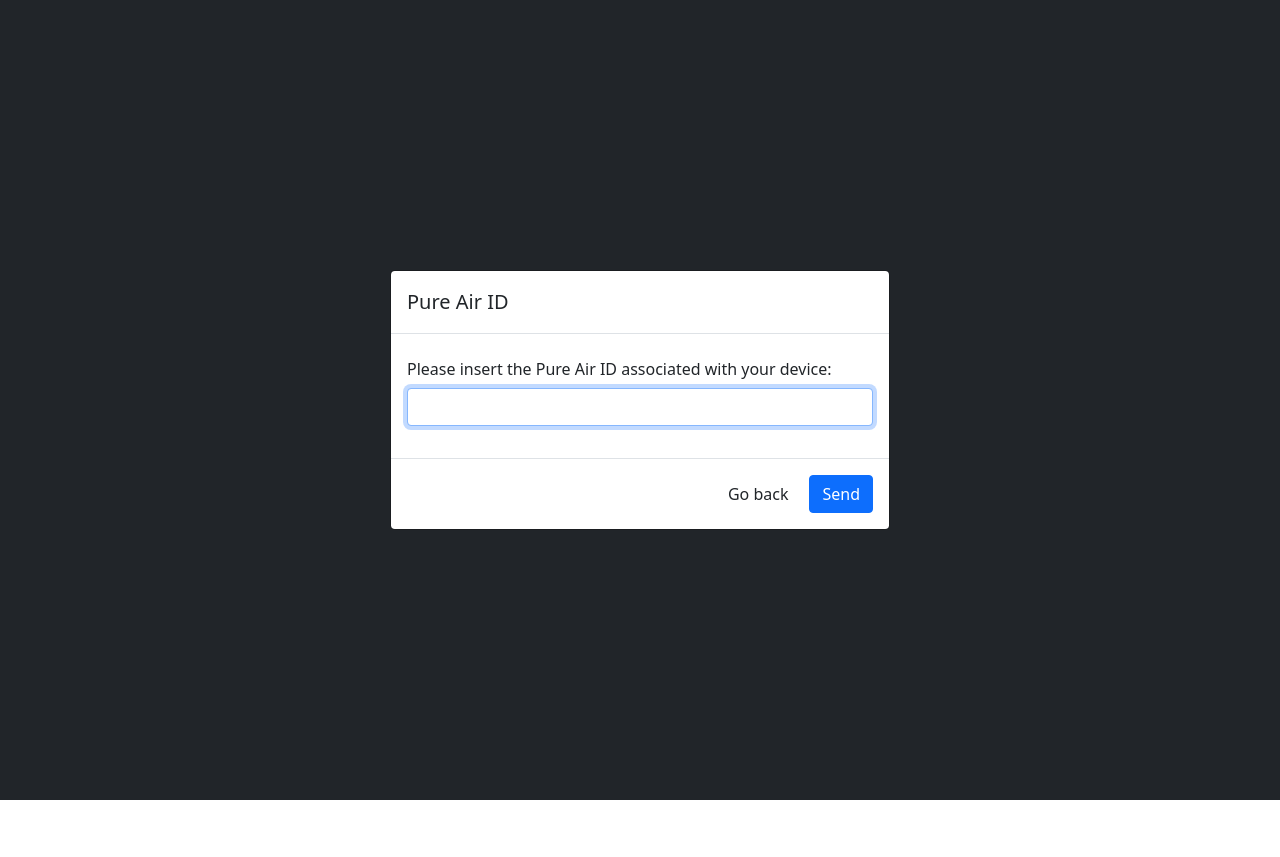
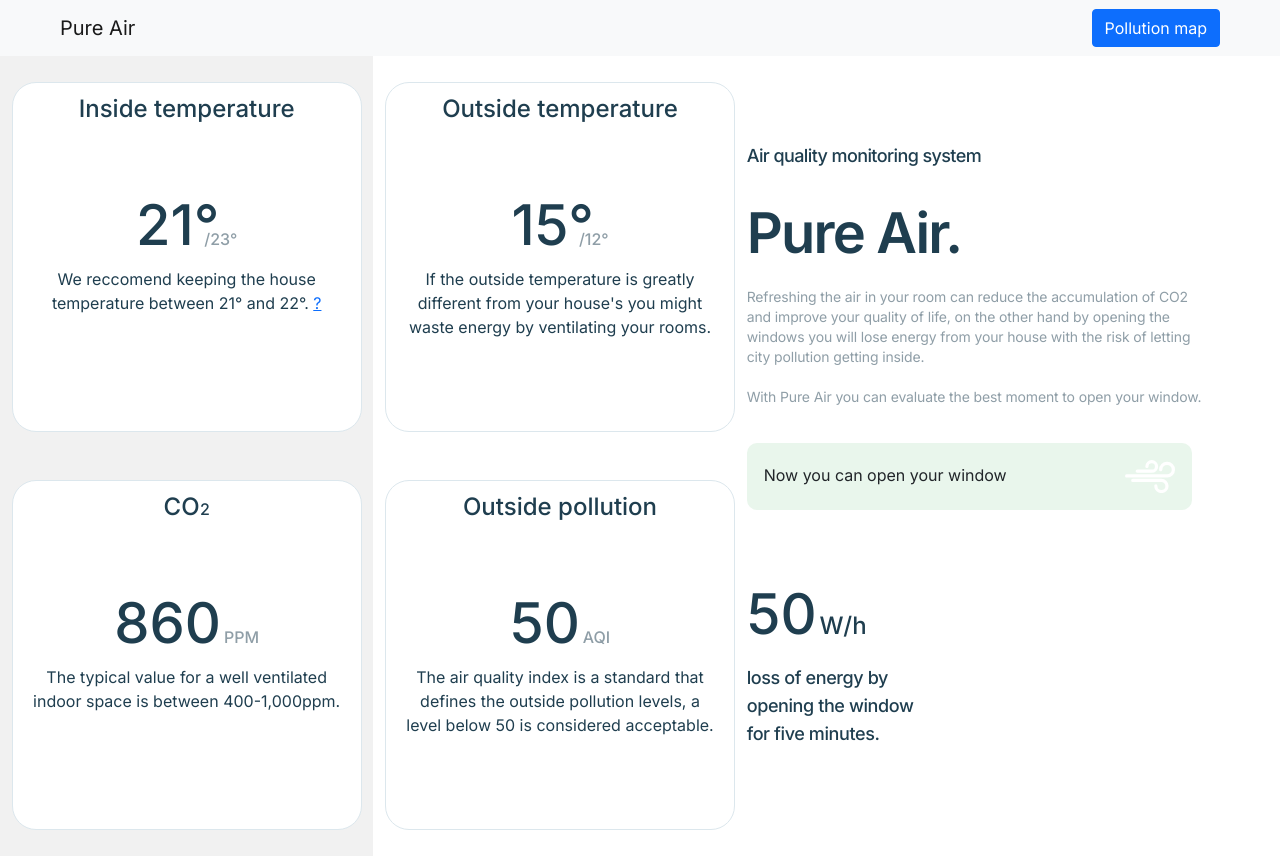
Before and after one commit to zabealbe/PureAir, a plain HTML site: page Frontend/user.html in a window 1280 px wide. Drawn offline with nearby package versions, Linux system fonts and the light colour scheme.

Commit message:
Frontend: minor fixes

```diff
--- a/Frontend/js/main.js
+++ b/Frontend/js/main.js
@@ -10,10 +10,10 @@ const vector = new ol.layer.Heatmap({
       featureProjection: "EPSG:32643"
     }),
   }),
-  blur: 50,
+  blur: 120,
   radius: 20,
   weight: function (feature) {
-    return feature.get("lpoTime");
+    return 4;
   },
 });
 
@@ -58,7 +58,7 @@ geocoder.on('addresschosen', function(evt){
   var feature = evt.feature,
       coord = evt.coordinate;
   map.getView().animate({ zoom: zoom, center: evt.coordinate });
-  getData(evt.place.lon, evt.place.lat, 100000);
+  getData(evt.place.lon, evt.place.lat, 10000);
 });
 
 function getData(lng, lat, range) {
--- a/Frontend/user.html
+++ b/Frontend/user.html
@@ -1,111 +1,141 @@
+<html>
     <head>
-    <meta charset="UTF-8">
-    <title>PureAir</title>
+        <title>Pure Air</title>
+        <link href="https://fonts.googleapis.com/icon?family=Material+Icons" rel="stylesheet">
+        <link href="https://cdn.jsdelivr.net/npm/bootstrap@5.0.2/dist/css/bootstrap.min.css" rel="stylesheet" integrity="sha384-EVSTQN3/azprG1Anm3QDgpJLIm9Nao0Yz1ztcQTwFspd3yD65VohhpuuCOmLASjC" crossorigin="anonymous">
+        <link rel="preconnect" href="https://fonts.googleapis.com">
+        <link rel="preconnect" href="https://fonts.gstatic.com" crossorigin>
+        <link href="https://fonts.googleapis.com/css2?family=Inter:wght@100;200;300;400;500;600;700;800&display=swap" rel="stylesheet">
+        <style>
+            .row {
+                --bs-gutter-x: 0;
+            }
+        </style>
 
-    <link rel="stylesheet" href="css/main.css">
+    </head>
+    <body style="height: 100vh; font-family: 'Inter', sans-serif;">
 
-    <link href="https://cdn.jsdelivr.net/npm/bootstrap@5.1.3/dist/css/bootstrap.min.css" rel="stylesheet" integrity="sha384-1BmE4kWBq78iYhFldvKuhfTAU6auU8tT94WrHftjDbrCEXSU1oBoqyl2QvZ6jIW3" crossorigin="anonymous">
-    <script src="https://cdn.jsdelivr.net/npm/chart.js@3.6.0/dist/chart.min.js"></script>
-    <link href="https://cdnjs.cloudflare.com/ajax/libs/animate.css/4.1.1/animate.min.css" rel="stylesheet">
-    <script
-            src="https://code.jquery.com/jquery-3.6.0.min.js"
-            integrity="sha256-/xUj+3OJU5yExlq6GSYGSHk7tPXikynS7ogEvDej/m4="
-            crossorigin="anonymous"></script>
-</head>
-<body>
-    <div class="px-3 py-2 bg-light border-bottom navbar">
-        <div class="navbar-brand nav-item">PureAir</div>
+        <nav class="navbar navbar-expand-lg navbar-light bg-light px-5">
+            <div class="container-fluid">
+                <a class="navbar-brand" href="#">Pure Air</a>
+                <button class="navbar-toggler" type="button" data-bs-toggle="collapse" data-bs-target="#navbarSupportedContent" aria-controls="navbarSupportedContent" aria-expanded="false" aria-label="Toggle navigation">
+                    <span class="navbar-toggler-icon"></span>
+                </button>
                 <div class="text-end nav-item">
                     <a class="btn btn-primary" href="index.html">Pollution map</a>
                 </div>
             </div>
-    <div class="container h-100">
-        <div class="row h-100">
-            <div class="col-sm mt-5">
-                <div class="chart-container">
-                    <canvas id="chart"></canvas>
-                </div>
-                <div class="chart-container mt-5">
-                    <canvas id="chart2"></canvas>
+        </nav>
+
+
+            <div style="height: 100%;" class="row">
+                <div style="background-color: #F1F1F1;" class="col d-flex flex-column justify-content-center align-items-center">
+                    <div class="card" style="width: 350px; height: 350px; border: 1px solid #DCE7ED; border-radius: 24px;">
+                        <div class="card-body text-center">
+                            <h6 class="card-subtitle mb-2" style="font-size: 24px; color: #1F3E4F; padding-bottom: 60px;">
+                                Inside temperature
+                            </h6>
+                            <h5 style="font-size: 56px; color: #1F3E4F">
+                                21&deg
+                                <spam style="font-size: 16px; color: #8F9EA7; margin-left: -30px;">
+                                    /23&deg
+                                </spam>
+                            </h5>
+
+                            <p style="font-size: 16px; color: #1F3E4F">We reccomend keeping the house temperature between 21&deg and 22&deg. <a href="https://www.endesa.com/en/blogs/endesa-s-blog/air-conditioning/home-recommended-temperature">?</a></p>
+
                         </div>
                     </div>
-            <div class="col-sm">
+                    <div class="card mt-5" style="width: 350px; height: 350px; border: 1px solid #DCE7ED; border-radius: 24px;">
+                        <div class="card-body text-center">
+                            <h6 class="card-subtitle mb-2" style="font-size: 24px; color: #1F3E4F; padding-bottom: 60px;">
+                                CO
+                                <spam style="font-size: 16px; color: #1F3E4F; margin-left: -6px;">
+                                    2
+                                </spam>
+                            </h6>
+                            <h5 style="font-size: 56px; color: #1F3E4F">
+                                860
+                                <spam style="font-size: 16px; color: #8F9EA7; margin-left: -12px;">
+                                    PPM
+                                </spam>
+                            </h5>
+
+                            <p style="font-size: 16px; color: #1F3E4F">The typical value for a well ventilated indoor space is between 400-1,000ppm. </p>
                         </div>
                     </div>
                 </div>
-    <div class="modal bg-dark" id="uuid_modal" style="display: none; opacity: 0">
-        <div class="modal-dialog modal-dialog-centered">
-            <div class="modal-content">
-                <div class="modal-header">
-                    <h5 class="modal-title" id="staticBackdropLabel">Pure Air ID</h5>
+
+                <div class="col d-flex flex-column justify-content-center align-items-center">
+                    <div class="card" style="width: 350px; height: 350px; border: 1px solid #DCE7ED; border-radius: 24px;">
+                        <div class="card-body text-center">
+                            <h6 class="card-subtitle mb-2" style="font-size: 24px; color: #1F3E4F; padding-bottom: 60px;">
+                                Outside temperature
+                            </h6>
+                            <h5 style="font-size: 56px; color: #1F3E4F">
+                                <a id="xx">15</a>&deg
+                                <spam style="font-size: 16px; color: #8F9EA7; margin-left: -30px;">
+                                    /12&deg
+                                </spam>
+                            </h5>
+
+                            <p style="font-size: 16px; color: #1F3E4F">If the outside temperature is greatly different from your house's you might waste energy by ventilating your rooms.</p>
                         </div>
-                <div class="modal-body">
-                    <form>
-                        <div class="form-group">
-                            <label for="uuid_val" class="col-form-label">Please insert the Pure Air ID associated with your device:</label>
-                            <input type="text" class="form-control" id="uuid_val" autofocus>
                     </div>
-                    </form>
-                </div>
-                <div class="modal-footer">
-                    <a type="button" href="index.html" class="btn btn">Go back</a>
-                    <button type="button" class="btn btn-primary" id="uuid_send">Send</button>
+                    <div class="card mt-5" style="width: 350px; height: 350px; border: 1px solid #DCE7ED; border-radius: 24px;">
+                        <div class="card-body text-center">
+                            <h6 class="card-subtitle mb-2" style="font-size: 24px; color: #1F3E4F; padding-bottom: 60px;">
+                                Outside pollution
+                            </h6>
+                            <h5 style="font-size: 56px; color: #1F3E4F">
+                                50
+                                <spam style="font-size: 16px; color: #8F9EA7; margin-left: -12px;">
+                                    AQI
+                                </spam>
+                            </h5>
+
+                            <p style="font-size: 16px; color: #1F3E4F">The air quality index is a standard that defines the outside pollution levels, a level below 50 is considered acceptable.</p>
                         </div>
                     </div>
                 </div>
+
+                <div class="col-5 d-flex align-items-center">
+                    <div>
+                        <h6 class="card-subtitle" style="font-size: 18px; line-height: 24px; letter-spacing: -0.6px; color: #1F3E4F; padding-bottom: 35px;">
+                            Air quality monitoring system
+                        </h6>
+                        <h5 style="font-size: 56px; color: #1F3E4F; line-height: 60px; font-weight: 600; letter-spacing: -1.8px;">
+                            Pure Air.
+                        </h5>
+
+                        <p style="font-size: 14px; color: #8F9EA7; line-height: 20px; letter-spacing: -0.14px; margin-top: 24px;">
+                            Refreshing the air in your room can reduce the accumulation of CO2 <br>
+                            and improve your quality of life, on the other hand by opening the <br/>
+                            windows you will lose energy from your house with the risk of letting <br/>
+                            city pollution getting inside. <br><br>
+                            With Pure Air you can evaluate the best moment to open your window.
+                        </p>
+                        <div class="alert" role="alert" style="display: inline-block; line-height: 30px; width: 445px; margin-top: 20px; background: #E9F6EC; border-radius: 10px;">
+                            Now you can open your window <img style="width: 50px; float: right;" src="img/air.svg"/>
                         </div>
-    <script>
-        // UUID popup
-        function show() {
-            $(uuid_modal)
-                .css({
-                    top: "-=30px"
-                })
-                .show()
-                .animate({
-                    opacity: 1,
-                    top: "+=30px"
-                })
-        }
-        function hide() {
-            $(uuid_modal)
-                .animate({
-                    opacity: 0,
-                    top: "-=30px"
-                }, function (){
-                    $(uuid_modal).css({
-                        top: "+=30px"
-                    }).hide()
-                });
-        }
 
-        let uuid_val = document.getElementById('uuid_val');
-        $(uuid_val).on("click", function () {
-            $(this).removeClass("alert-danger");
-        })
-        var uuid_modal = document.getElementById('uuid_modal');
-        var uuid_send = document.getElementById('uuid_send');
-        uuid_send.addEventListener('click', function (event) {
-            $.ajax({
-                url: "http://localhost:8080/v1/iot/getDeviceData/" + uuid_val.value,
-                type: "POST",
-                contentType: "application/json",
-                data: JSON.stringify({
-                    startDate: "2021-06-12 10:00:00",
-                    endDate: "2022-06-16 10:00:00"
-                }),
-                success: function (data) {
-                    window.localStorage.setItem("duiid", uuid_val.value)
-                    hide();
-                },
-                error: function (data) {
-                    $(uuid_val).addClass("alert-danger");
-                }
-            });
-        });
-        if (window.localStorage.getItem("duiid") === null) {
-            show()
-        }
-    </script>
-    <script src="js/user.js"></script>
+                        <h5 style="font-size: 56px; color: #1F3E4F; margin-top: 55px;">
+                            50
+                            <spam style="font-size: 24px; color: #1F3E4F; margin-left: -12px;">
+                                W/h
+                            </spam>
+                        </h5>
+                        <p style="font-weight: 500; line-height: 28px; font-size: 18px; color: #1F3E4F; margin-top: 16px; letter-spacing: -0.4px;">
+                            loss of energy by <br/>
+                            opening the window <br/>
+                            for five minutes.
+                        </p>
+                    </div>
+                </div>
+              </div>
+
+
+
+        <script src="https://cdn.jsdelivr.net/npm/bootstrap@5.0.2/dist/js/bootstrap.bundle.min.js" integrity="sha384-MrcW6ZMFYlzcLA8Nl+NtUVF0sA7MsXsP1UyJoMp4YLEuNSfAP+JcXn/tWtIaxVXM" crossorigin="anonymous"></script>
     </body>
+</html>
```
Also changed, not shown: Frontend/index.html (+11 -5 lines), Frontend/user.old.html (added, +111 -0 lines), Frontend/img/air.svg (added). Lines whose indentation alone changed are shown as unchanged.
